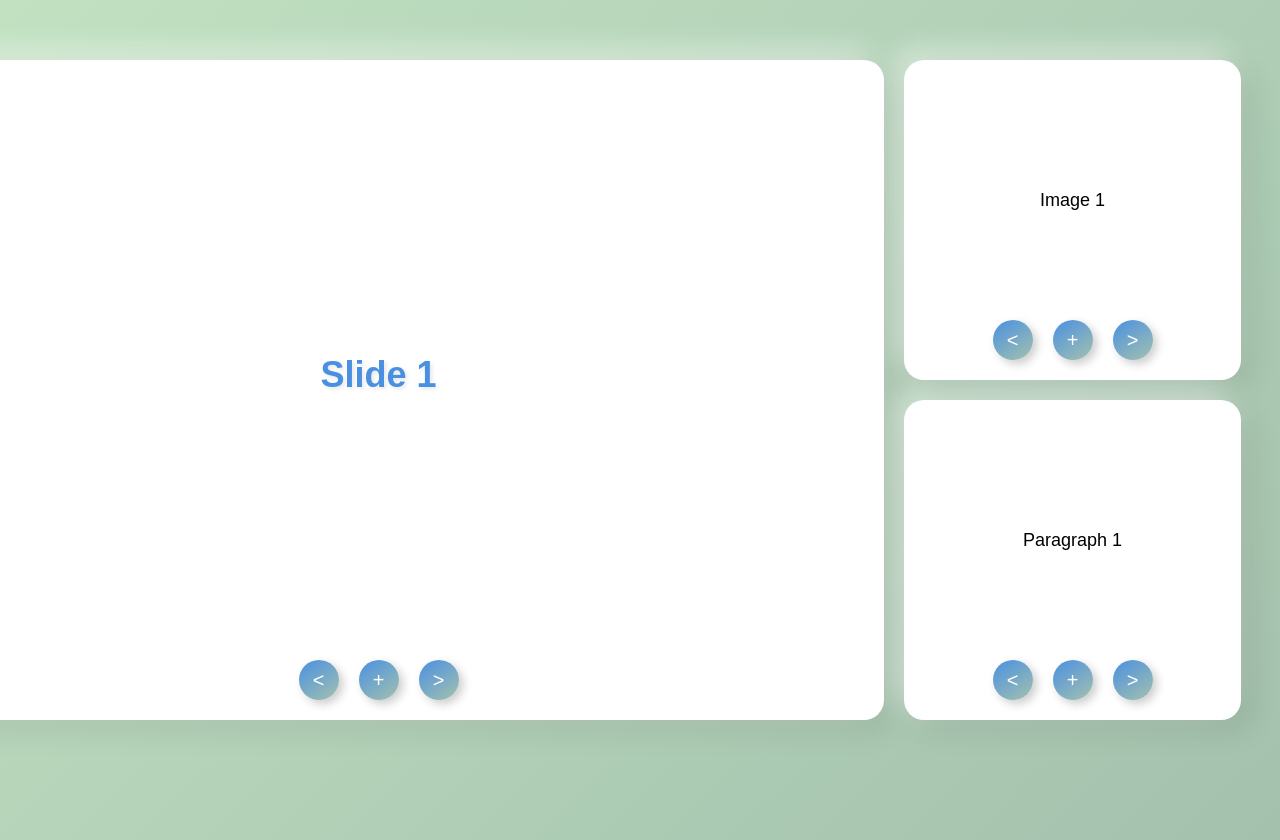
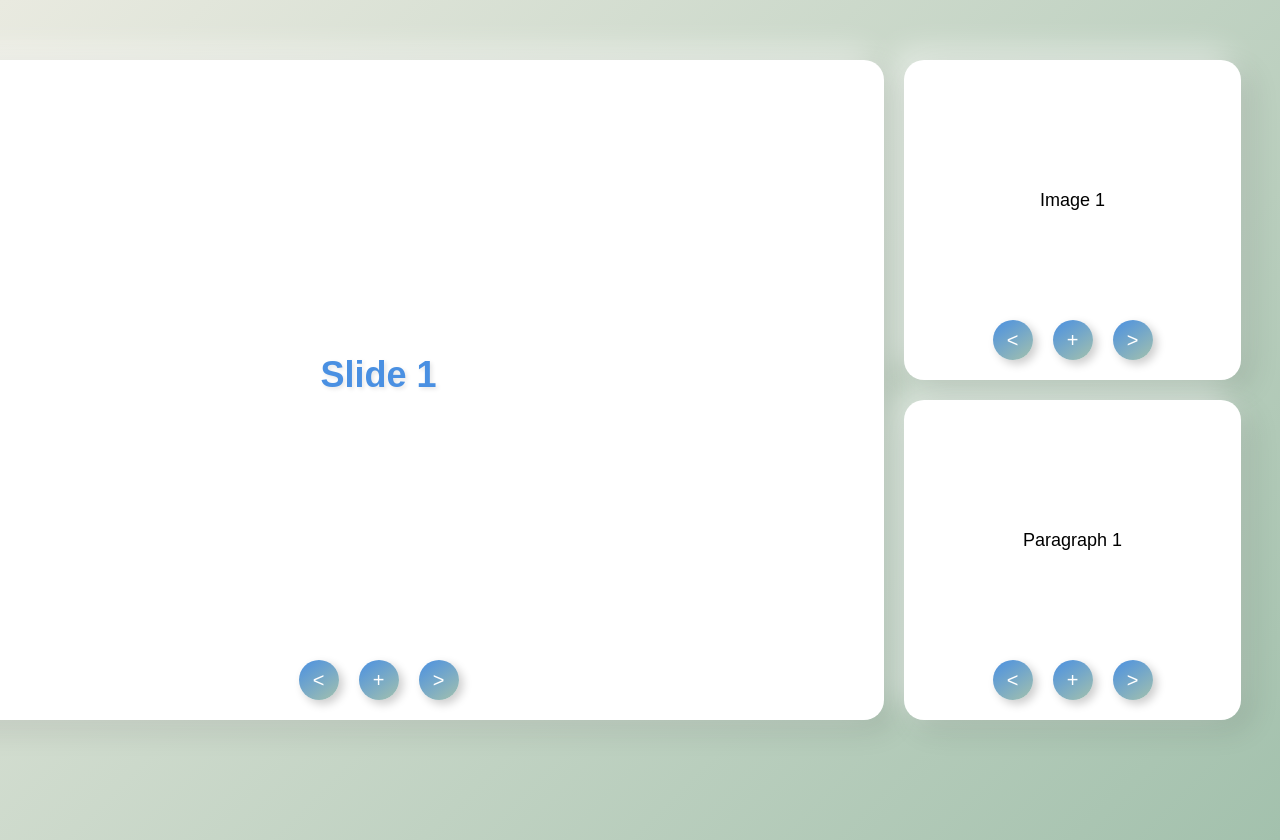
Before and after one commit to Samuel-O-M/YHack-2024, a React (Vite) app in the folder frontend/: page /slidepage in a window 1280 px wide. Built offline with nearby package versions, Linux system fonts and the light colour scheme.

Commit message:
Update SlidePage.css

```diff
--- a/frontend/src/SlidePage/SlidePage.css
+++ b/frontend/src/SlidePage/SlidePage.css
@@ -1,5 +1,5 @@
 :root {
-  --pastel-green: #C1E1C1;
+  --pastel-green: #e9eae0;
   --dark-pastel-green: #A3C1AD;
   --black: #000000;
   --white: #FFFFFF;
```
